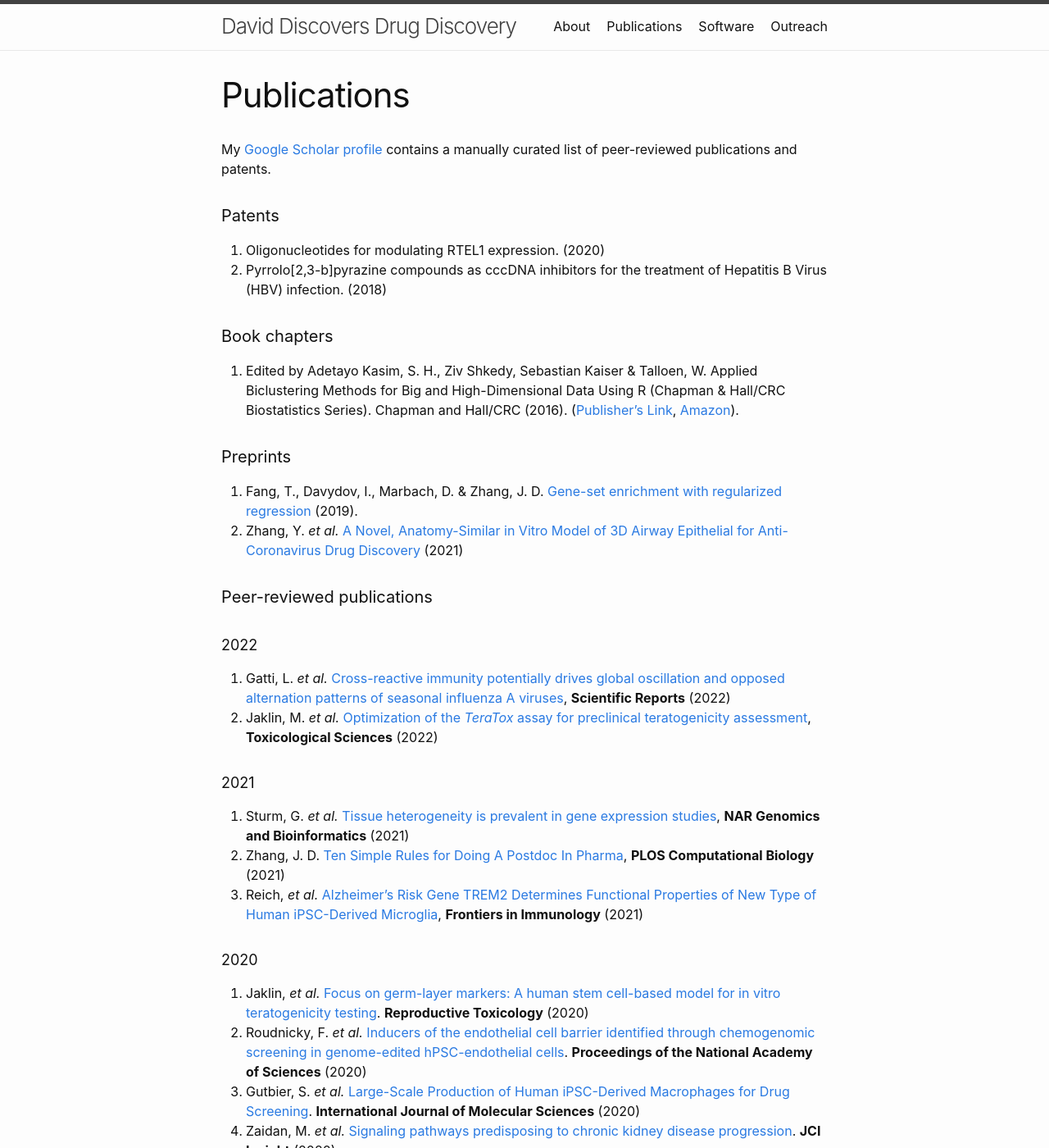
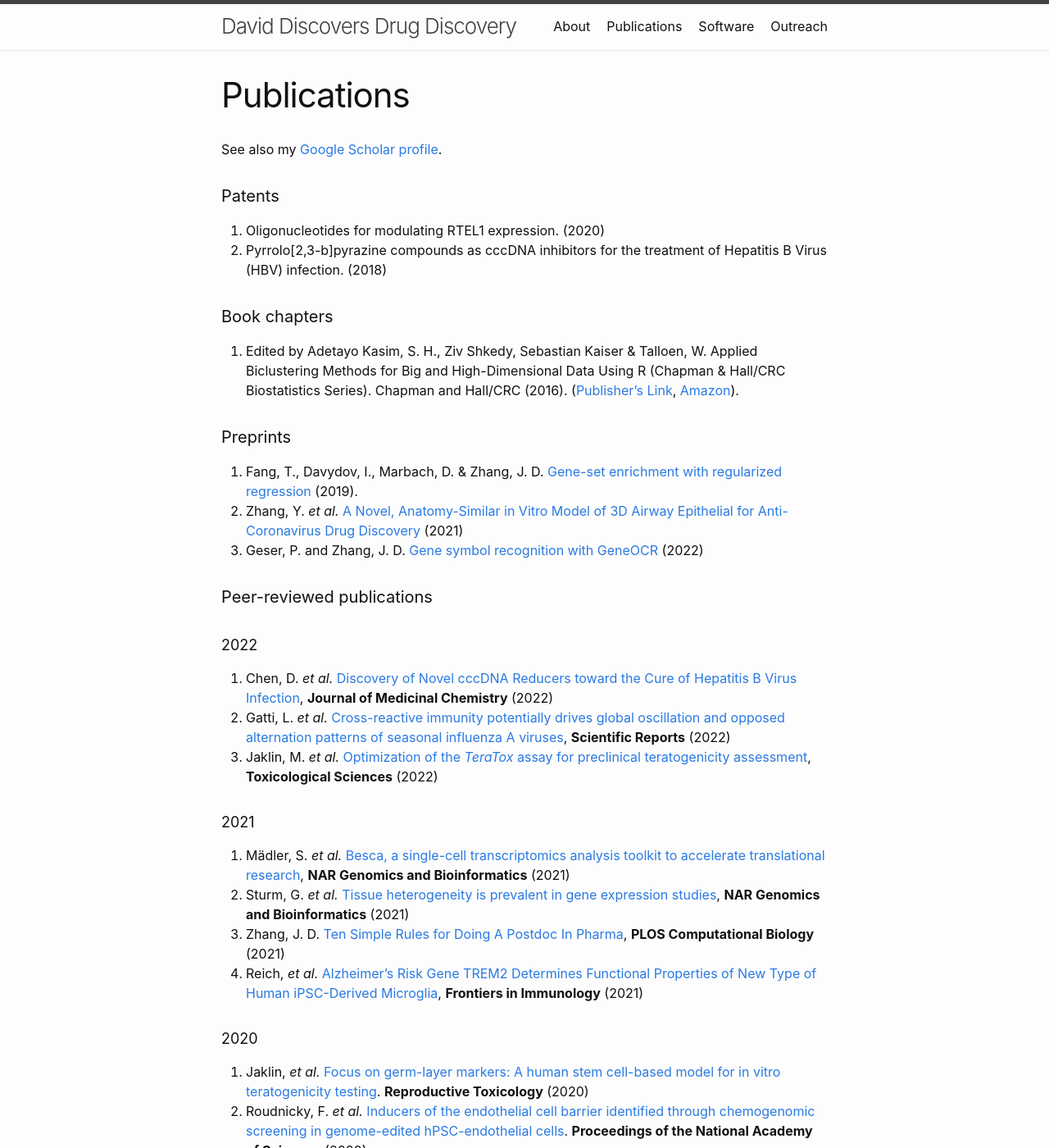
Before and after one commit to Accio/accio.github.io, a Jekyll site: the page built from _pages/publications.md, in a window 1280 px wide and 1400 px high. Shown: the whole window at 82% size. Built offline with Jekyll 4.4.1, drawn with Linux system fonts in a browser that asks for light colours.

Commit message:
update publications

```diff
--- a/_pages/publications.md
+++ b/_pages/publications.md
@@ -6,7 +6,7 @@ author_profile: true
 mathjax: true
 ---
 
-My [Google Scholar profile](https://scholar.google.com/citations?user=ths6zX0AAAAJ&hl=en) contains a manually curated list of peer-reviewed publications and patents.
+See also my [Google Scholar profile](https://scholar.google.com/citations?user=ths6zX0AAAAJ&hl=en).
 
 #### Patents
 
@@ -29,17 +29,20 @@ My [Google Scholar profile](https://scholar.google.com/citations?user=ths6zX0AAA
 2. Zhang, Y. *et al.* [A Novel, Anatomy-Similar in Vitro Model of 3D Airway
    Epithelial for Anti-Coronavirus Drug
    Discovery](https://doi.org/10.1101/2021.03.03.433824) (2021)
+3. Geser, P. and Zhang, J. D. [Gene symbol recognition with GeneOCR](https://www.biorxiv.org/content/10.1101/2022.07.01.498459v3) (2022)
 
 
 #### Peer-reviewed publications
 
 ##### 2022
 
-44. Gatti, L. *et al.* [Cross-reactive immunity potentially drives global oscillation and opposed alternation patterns of seasonal influenza A viruses](https://www.nature.com/articles/s41598-022-08233-w), **Scientific Reports** (2022)
-43. Jaklin, M. *et al.* [Optimization of the *TeraTox* assay for preclinical teratogenicity assessment](https://academic.oup.com/toxsci/advance-article/doi/10.1093/toxsci/kfac046/6575922), **Toxicological Sciences** (2022)
+46. Chen, D. *et al.* [Discovery of Novel cccDNA Reducers toward the Cure of Hepatitis B Virus Infection](https://pubs.acs.org/doi/10.1021/acs.jmedchem.1c02215), **Journal of Medicinal Chemistry** (2022)
+45. Gatti, L. *et al.* [Cross-reactive immunity potentially drives global oscillation and opposed alternation patterns of seasonal influenza A viruses](https://www.nature.com/articles/s41598-022-08233-w), **Scientific Reports** (2022)
+44. Jaklin, M. *et al.* [Optimization of the *TeraTox* assay for preclinical teratogenicity assessment](https://academic.oup.com/toxsci/advance-article/doi/10.1093/toxsci/kfac046/6575922), **Toxicological Sciences** (2022)
 
 ##### 2021
 
+43. Mädler, S. *et al.* [Besca, a single-cell transcriptomics analysis toolkit to accelerate translational research](https://academic.oup.com/nargab/article/3/4/lqab102/6423167), **NAR Genomics and Bioinformatics** (2021)
 42. Sturm, G. *et al.* [Tissue heterogeneity is prevalent in gene expression studies](https://academic.oup.com/nargab/article/3/3/lqab077/6363752), **NAR Genomics and Bioinformatics** (2021)
 41. Zhang, J. D. [Ten Simple Rules for Doing A Postdoc In Pharma](https://journals.plos.org/ploscompbiol/article?id=10.1371/journal.pcbi.1008989), **PLOS Computational Biology** (2021)
 40. Reich, *et al.* [Alzheimer’s Risk Gene TREM2 Determines Functional Properties of New Type of Human iPSC-Derived Microglia](https://www.frontiersin.org/articles/10.3389/fimmu.2020.617860/full), **Frontiers in Immunology** (2021)
```
